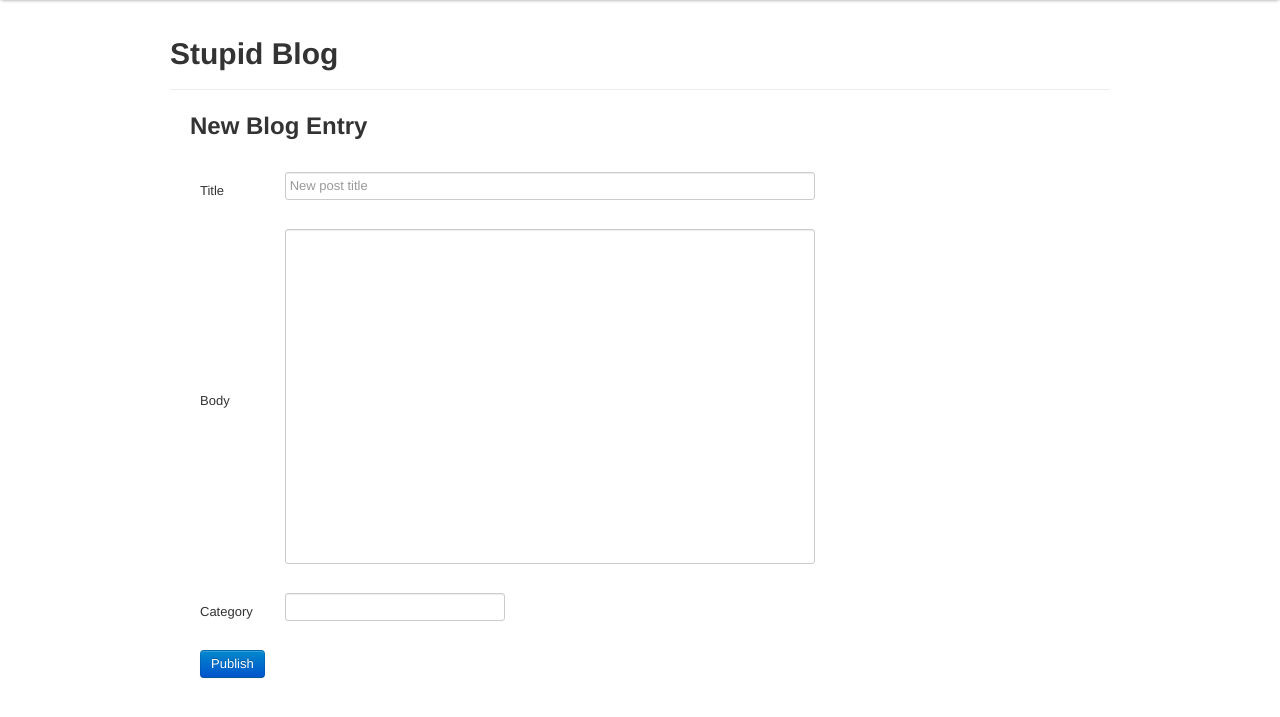
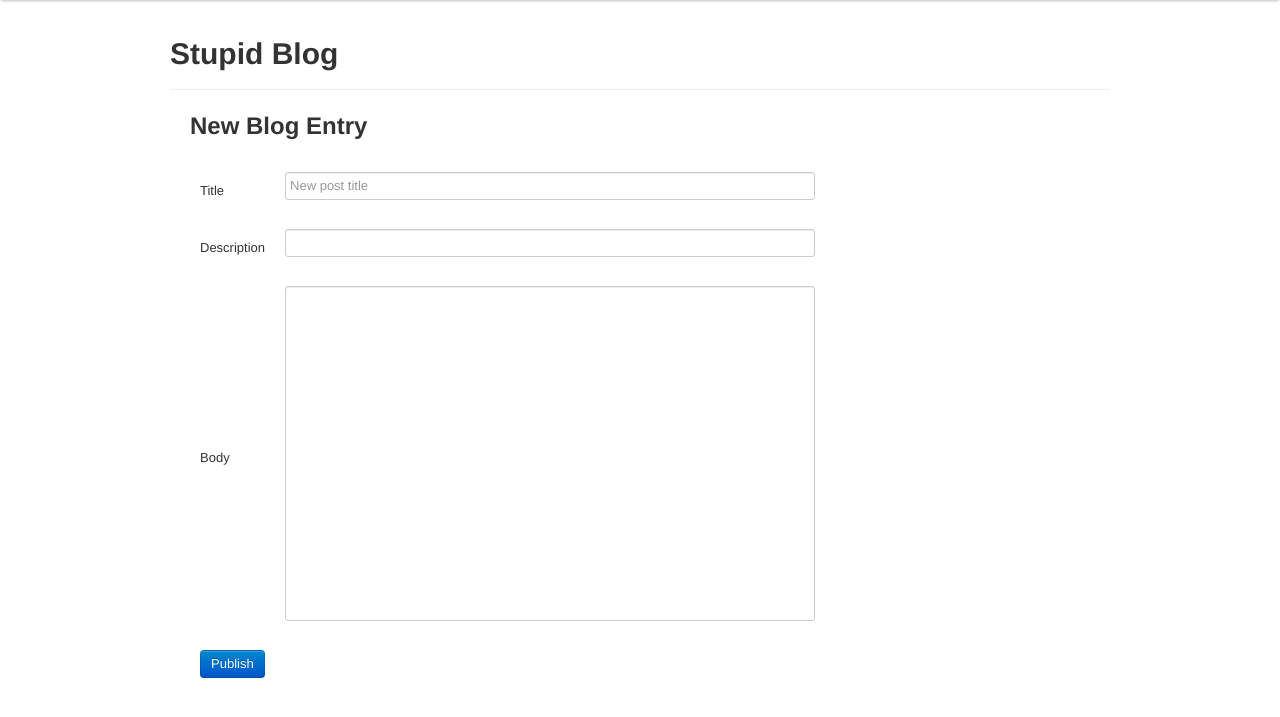
Before and after one commit to bitspook/php-stupid-blog-project, a PHP site: page /admin/edit_blog_form.php?new=1 in a window 1280 px wide. Shown: the part 40-757 px from the top of the page. Run offline with PHP 8.4, Linux system fonts and the light colour scheme; the visitor is signed in with stand-in values (Sample User, id 1).

Commit message:
Removed some bugs

```diff
--- a/admin/edit_blog.php
+++ b/admin/edit_blog.php
@@ -14,7 +14,7 @@
 				$id = sanitize($_GET['edit']);	//set the id of post to edit
 				$query = mysql_query("UPDATE `blog_posts` SET `title`='$title', `post`='$post',`category`='$category', `date_posted`=now() WHERE id='$id'") or die(error_message(mysql_error())); //mysql query to update post with id = $id, and other data sent from edit_blog_form.php file
 			}
-			elseif (isset($_GET['new'])) {	//condtion to check if $_GET has new attribute. This creates a new post.
+			else {	//condtion to check if $_GET has new attribute. This creates a new post.
 				$query = mysql_query("INSERT INTO `blog_posts` (title, post, category,  date_posted) VALUES ('$title', '$post', '$category', now())") or die(mysql_error()); //This query create new post with data sent from edit_blog_form.php script.
 
 				//Here $id is set to new value if new post is created. Function below returns the last auto-incremented value. If old post is edited, it don't
--- a/admin/edit_blog_form.php
+++ b/admin/edit_blog_form.php
@@ -25,13 +25,13 @@
 				</td>
 			</tr>
 			<tr>
+				<td><lable>Description</lable> </td> <td><input id='title_in' type="text" name="category" value="<?php echo $row['category']; ?>"></td>
+			</tr>
+			<tr>
 				<td><lable>Body</lable></td>
 				<td>
 					<textarea id="post_in" name="content"><?php echo $row['post']; ?></textarea>
 				</td>
-			</tr>
-			<tr>
-				<td><lable>Category</lable> </td> <td><input type="text" name="category" value="<?php echo $row['category']; ?>"></td>
 			</tr>
 			<tr>
 				<td><input class="btn btn-primary" type="submit" name="submit" value="Update"></td>
@@ -61,13 +61,13 @@
 				</td>
 			</tr>
 			<tr>
+				<td><lable>Description</lable> </td> <td><input id="title_in" type="text" name="category"></td>
+			</tr>
+			<tr>
 				<td><lable>Body</lable></td>
 				<td>
 					<textarea id="post_in" name="content"></textarea>
 				</td>
-			</tr>
-			<tr>
-				<td><lable>Category</lable> </td> <td><input type="text" name="category"></td>
 			</tr>
 			<tr>
 				<td><input class="btn btn-primary" type="submit" name="submit" value="Publish"></td>
--- a/assets/includes/_header.php
+++ b/assets/includes/_header.php
@@ -6,21 +6,21 @@
 <html lang="en-US">
 <head>
 	<meta charset="UTF-8">
-	<title></title>
+	<title>Stupid Blog</title>
 	<?php
 		//These ifs check if in admin dir, in that case it sets correct addresses to link
 		if (strstr($_SERVER['SCRIPT_NAME'], 'admin')) {
 			echo '<link rel="stylesheet" type="text/css" href="../assets/custom-style.css">';
-			echo '<link rel="stylesheet" type="text/css" href="../assets/bootstrap/css/bootstrap.css">';
+			echo '<link rel="stylesheet" type="text/css" href="../assets/bootstrap/css/bootstrap.min.css">';
 			echo '<script src="../assets/jquery-1.7.2.min.js" type="text/javascript" charset="utf-8"></script>';
-			echo '<script src="../assets/bootstrap/js/bootstrap.js" type="text/javascript" charset="utf-8"></script>';
+			echo '<script src="../assets/bootstrap/js/bootstrap.min.js" type="text/javascript" charset="utf-8"></script>';
 			include_once '../assets/includes/_navbar.php';
 		}
 		else {
 		 echo '<link rel="stylesheet" type="text/css" href="assets/custom-style.css">';
-		 echo '<link rel="stylesheet" type="text/css" href="assets/bootstrap/css/bootstrap.css">';
+		 echo '<link rel="stylesheet" type="text/css" href="assets/bootstrap/css/bootstrap.min.css">';
 		 echo '<script src="assets/jquery-1.7.2.min.js" type="text/javascript" charset="utf-8"></script>';
-		 echo '<script src="assets/bootstrap/js/bootstrap.js" type="text/javascript" charset="utf-8"></script>';
+		 echo '<script src="assets/bootstrap/js/bootstrap.min.js" type="text/javascript" charset="utf-8"></script>';
 		 include_once 'assets/includes/_navbar.php';
 		}
 	?>
--- a/show_blogpost.php
+++ b/show_blogpost.php
@@ -20,6 +20,7 @@
 				$post_query = mysql_query("SELECT * FROM `blog_posts` WHERE id= '$post_id'")  or die(error_message("Cannot Connect to database."));  //this function make query to database, or print error
 
 			}
+			else { die(error_message("Unable to get post from database.",1)); }
 
 
 /* 	-----------------------------------------------------------------------------------------------------*/
@@ -28,7 +29,7 @@
 			$row = mysql_fetch_assoc($post_query);
 				echo "<h2 class='post_title'>".$row['title']."</h2>";
 				echo "<p class='muted'>".$row['category']."</p>";
-				echo "<p>".$row['post']."</p>";
+				echo "<p align='justify'><pre>".stripslashes($row['post'])."</pre></p>";
 				echo "<p> Last Updated: ".$row['date_posted']."</p>";
 
 
@@ -36,5 +37,5 @@
 			include 'blog_comment.php';
 	?>
 	</div>
-</div>
+
 <?php include_once 'assets/includes/_footer.php'; ?>
```
Also changed, not shown: assets/bootstrap/css/bootstrap.css.
